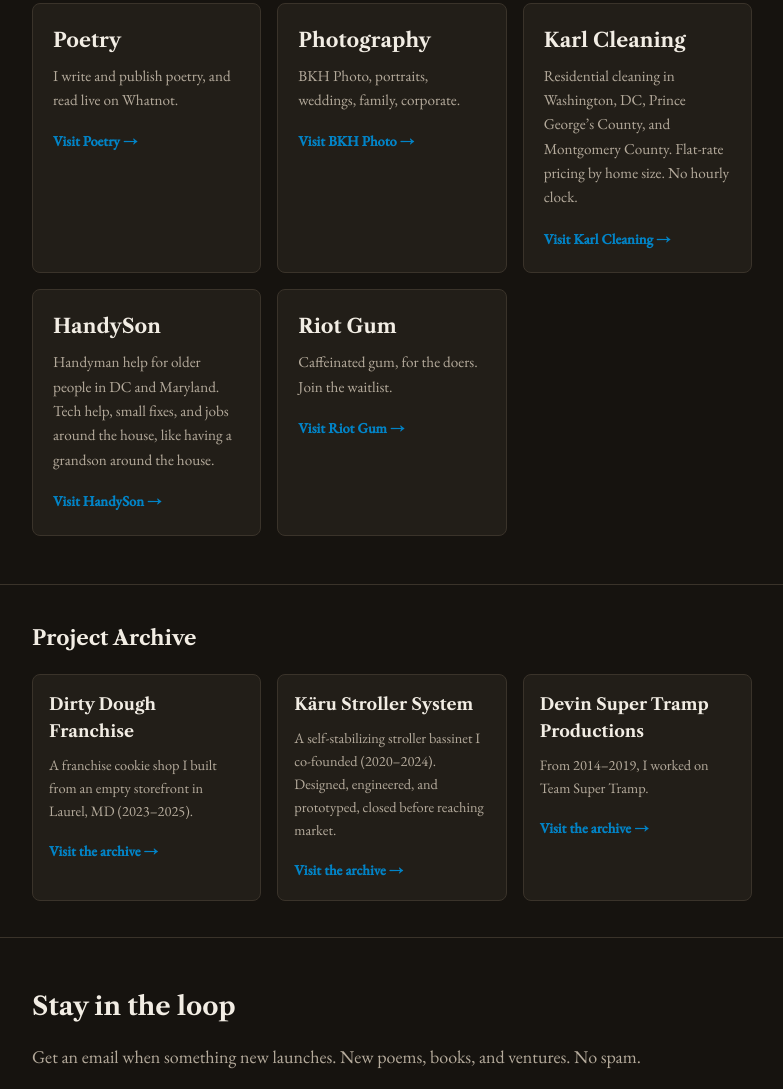
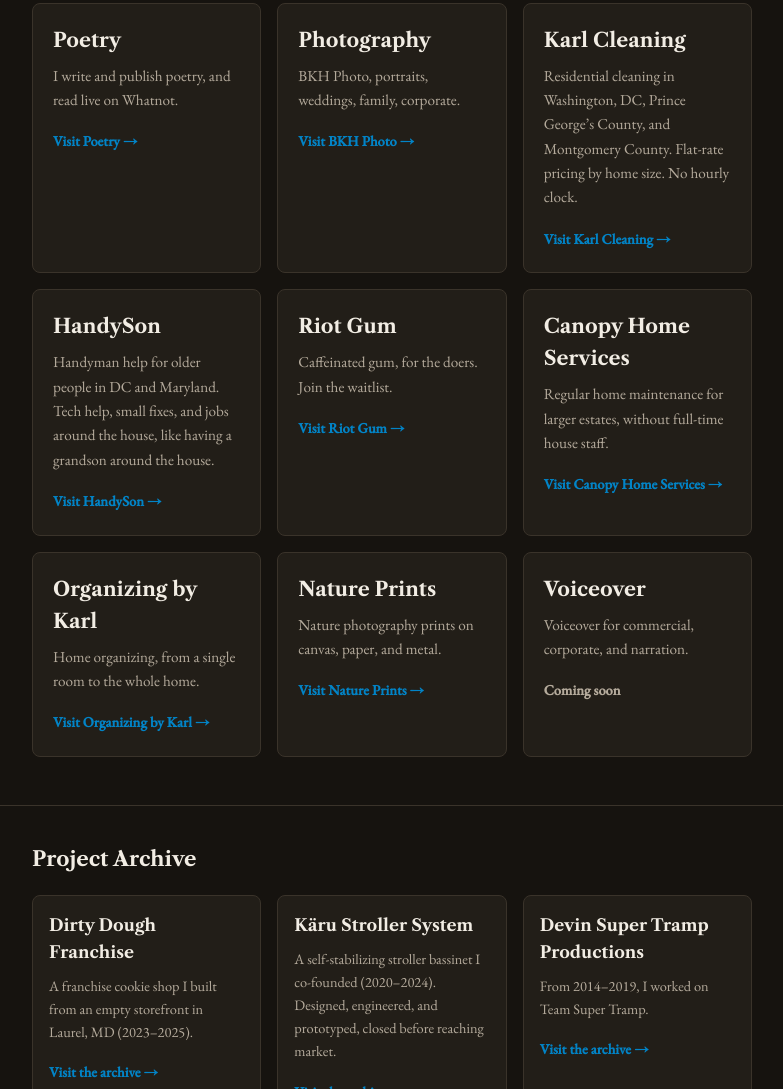
Before and after one commit to Brandon-Hoffmann/brandon-hoffmann.github.io, a plain HTML site: page index.html in a window 1280 px wide. Shown: the part 710-1799 px from the top of the page, without its empty margins (248-1031 px from the left). Drawn offline with nearby package versions, Linux system fonts and the light colour scheme.

Commit message:
Add new project cards and update contact topics
Added new project cards for Canopy Home Services, Organizing by Karl, Nature Prints, and Voiceover. Updated the contact topics to include these new services.

```diff
--- a/index.html
+++ b/index.html
@@ -1,5 +1,5 @@
 <!DOCTYPE html>
-<!-- Updated Nov 23, 2026: Photography card links to /photo (page is live); Dark Editorial background (Look 1, #16130f); GitHub and LinkedIn nav links are logo icons -->
+<!-- Updated Nov 25, 2026: Current Projects adds Canopy Home Services (/canopyhome), Organizing by Karl (/organizingbykarl), Nature Prints (/nature-prints), Voiceover (coming soon); contact topics updated. Nov 23: Photography card links to /photo (page is live); Dark Editorial background (Look 1, #16130f); GitHub and LinkedIn nav links are logo icons -->
 <html lang="en">
 <head>
 <meta charset="UTF-8">
@@ -272,6 +272,26 @@
         <p>Caffeinated gum, for the doers. Join the waitlist.</p>
         <a href="/riotgum">Visit Riot Gum &rarr;</a>
       </div>
+      <div class="card">
+        <h3>Canopy Home Services</h3>
+        <p>Regular home maintenance for larger estates, without full-time house staff.</p>
+        <a href="/canopyhome">Visit Canopy Home Services &rarr;</a>
+      </div>
+      <div class="card">
+        <h3>Organizing by Karl</h3>
+        <p>Home organizing, from a single room to the whole home.</p>
+        <a href="/organizingbykarl">Visit Organizing by Karl &rarr;</a>
+      </div>
+      <div class="card">
+        <h3>Nature Prints</h3>
+        <p>Nature photography prints on canvas, paper, and metal.</p>
+        <a href="/nature-prints">Visit Nature Prints &rarr;</a>
+      </div>
+      <div class="card">
+        <h3>Voiceover</h3>
+        <p>Voiceover for commercial, corporate, and narration.</p>
+        <span style="color: var(--muted); font-weight: 600; font-size: 0.9rem;">Coming soon</span>
+      </div>
     </div>
   </div>
 </section>
@@ -332,9 +352,13 @@
         <select id="topic" name="topic">
           <option>Karl Cleaning</option>
           <option>HandySon</option>
+          <option>Canopy Home Services</option>
+          <option>Organizing by Karl</option>
           <option>Riot Gum</option>
           <option>Poetry</option>
           <option>Photography</option>
+          <option>Nature Prints</option>
+          <option>Voiceover</option>
           <option>Operations / work</option>
           <option>Something else</option>
         </select>
```
